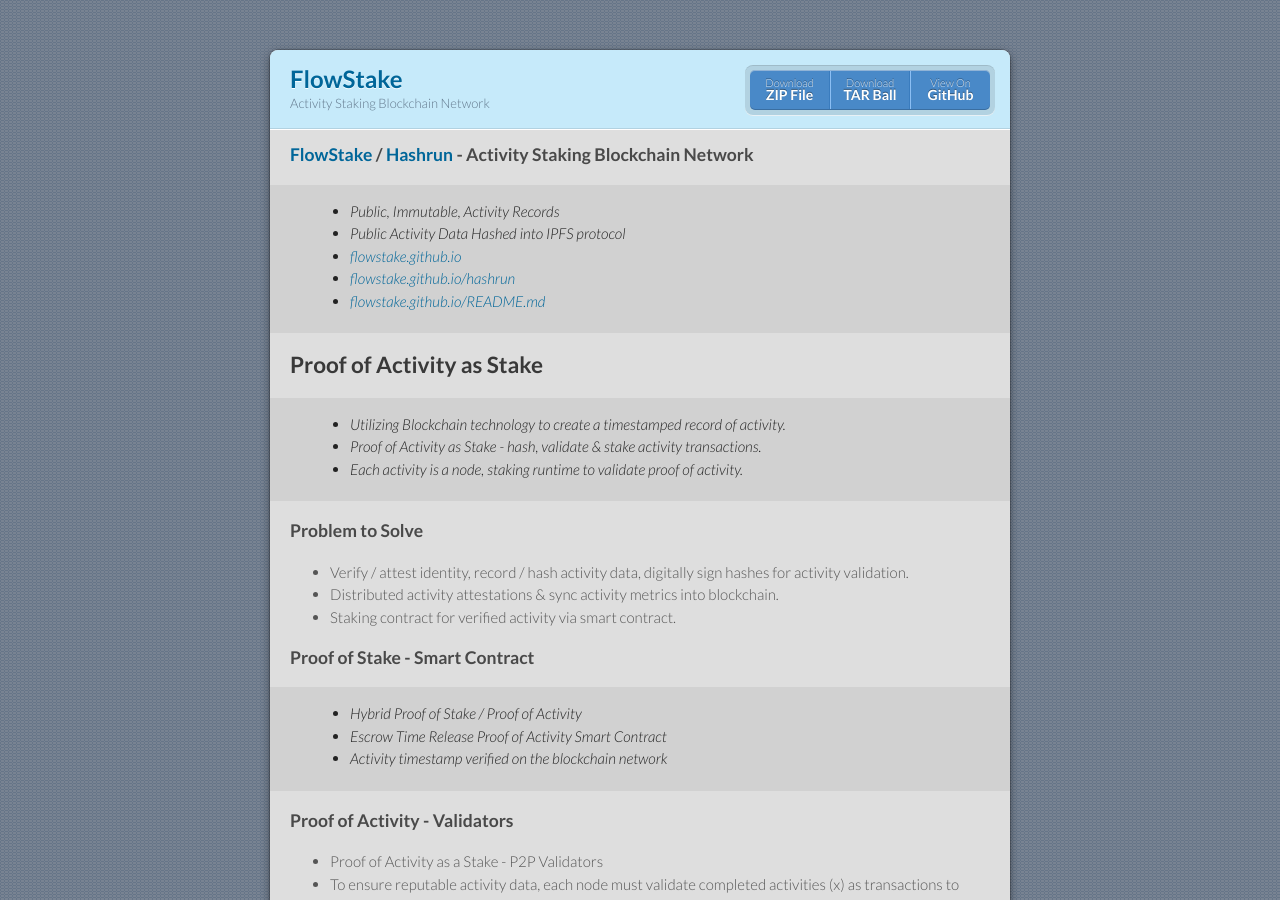
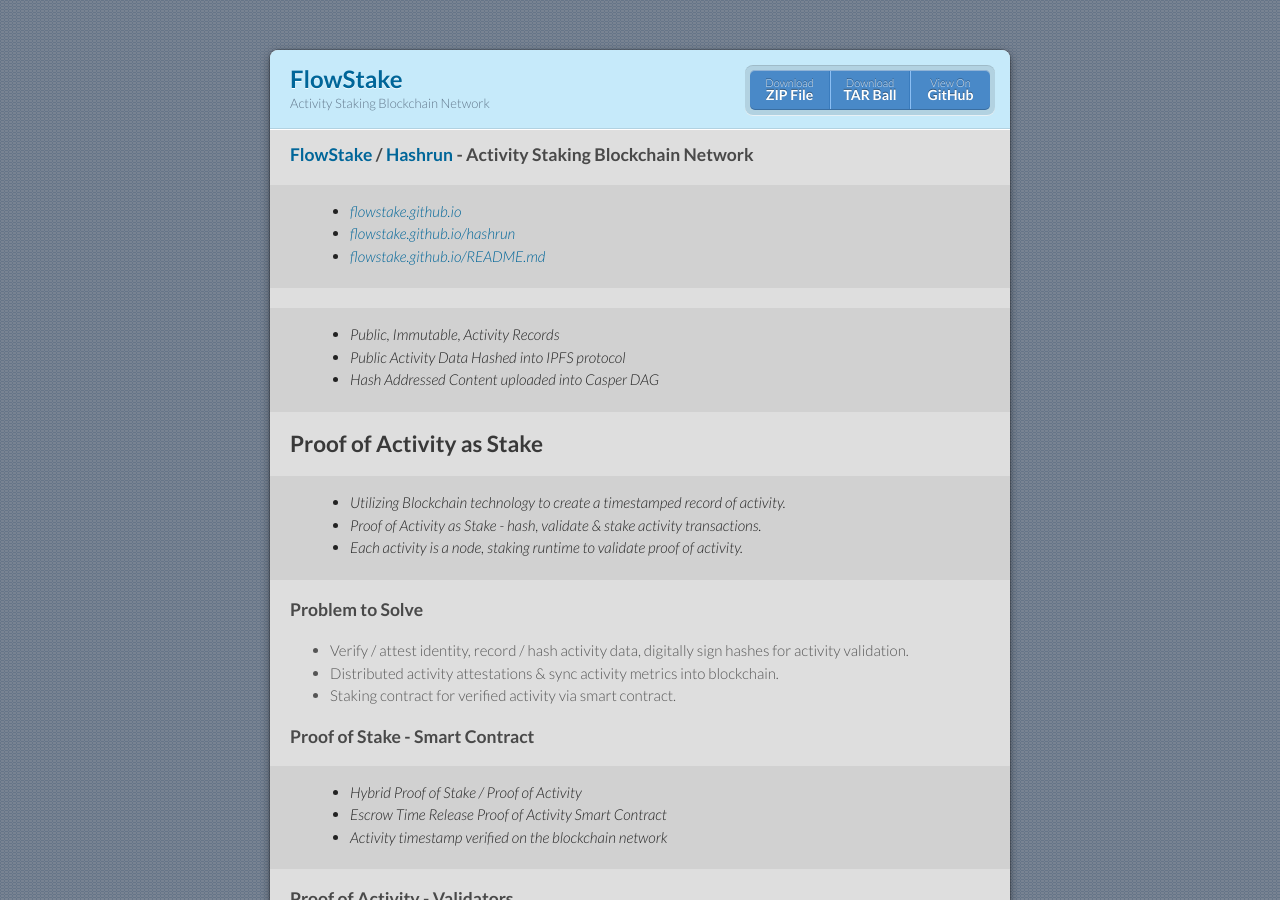
Before and after one commit to flowstake/flowstake.github.io, a Jekyll site: the page built from index.md, in a window 1280 px wide and 900 px high. Built offline with Jekyll 4.4.1, drawn with Linux system fonts in a browser that asks for light colours; our own code applies the rules of GitHub Pages for plain Markdown files.

Commit message:
Update index.md

```diff
--- a/index.md
+++ b/index.md
@@ -3,11 +3,13 @@ layout: default
 ---
 
 ### [FlowStake](https://flowstake.github.io/hashrun) / [Hashrun](https://flowstake.github.io/hashrun) - Activity Staking Blockchain Network
-> - Public, Immutable, Activity Records
-> - Public Activity Data Hashed into IPFS protocol
 > - [flowstake.github.io](https://flowstake.github.io/)
 > - [flowstake.github.io/hashrun](https://flowstake.github.io/hashrun)
 > - [flowstake.github.io/README.md](https://flowstake.github.io/blob/master/README.md)
+
+> - Public, Immutable, Activity Records
+> - Public Activity Data Hashed into IPFS protocol
+> - Hash Addressed Content uploaded into Casper DAG
 
 ## Proof of Activity as Stake
 > - Utilizing Blockchain technology to create a timestamped record of activity.
```
